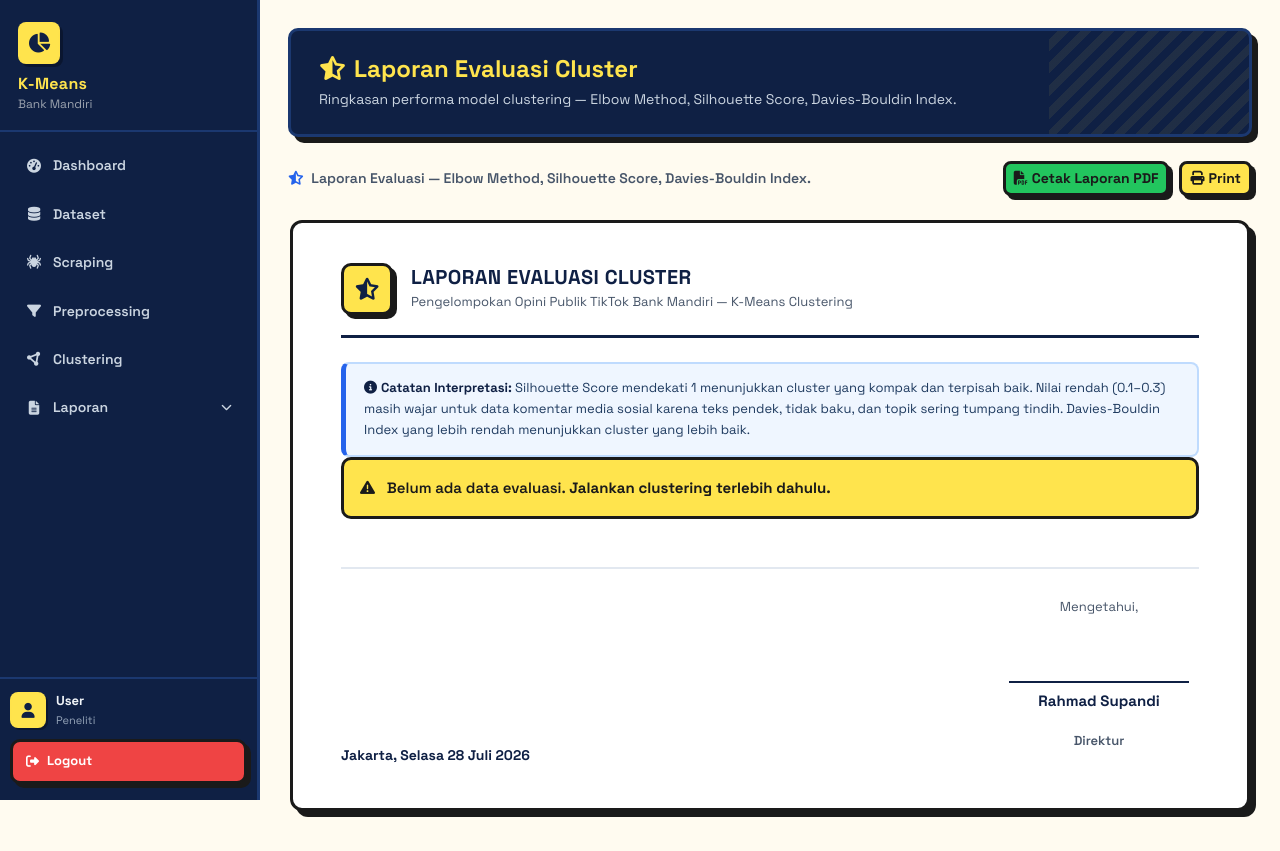
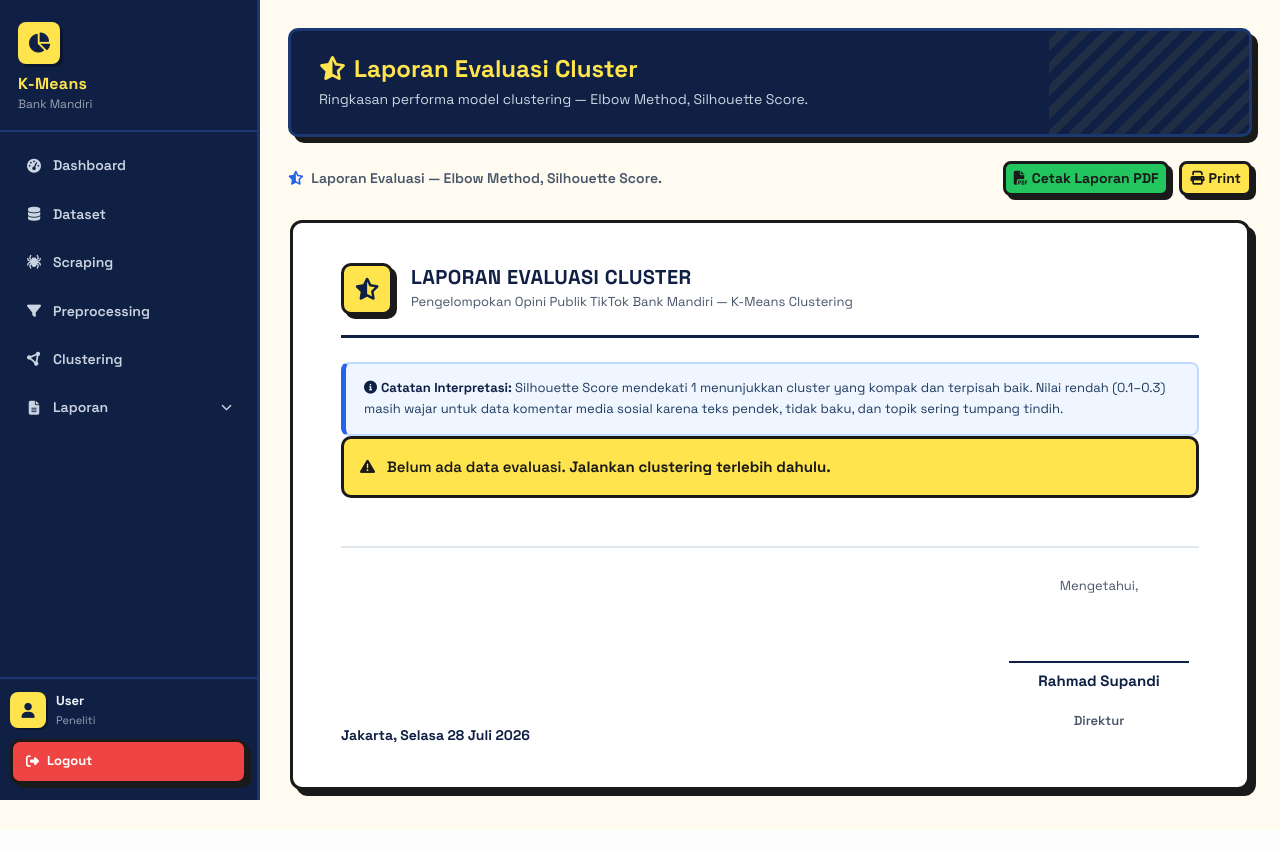
Before and after one commit to LilitCX/bankmandiri-kmeans, a Flask app: template templates/laporan_evaluasi.html in a window 1280 px wide. After the commit the page ends 830 px from the top, so only its background shows below. Run offline with Flask 3, Linux system fonts and the light colour scheme; the template is opened without the code that fills it, so the values that code supplies are empty.

Commit message:
fix: hapus seluruh referensi Davies-Bouldin dari pipeline, service, dan templates

```diff
--- a/services/dataset_service.py
+++ b/services/dataset_service.py
@@ -194,7 +194,6 @@ def apply_metadata(metadata: dict, result_dir: str) -> None:
             "jumlah_komponen_lsa": int(metadata.get("lsa_shape", [0, 0])[1]),
             "variansi_lsa": metadata.get("variansi_lsa"),
             "silhouette_score": metadata.get("silhouette"),
-            "davies_bouldin_score": metadata.get("davies_bouldin"),
         },
         "cluster_summary": summary,
         "cluster_quality": metadata.get("cluster_quality", []),
--- a/templates/dashboard.html
+++ b/templates/dashboard.html
@@ -47,7 +47,6 @@
     ('Komponen LSA', m.jumlah_komponen_lsa, 'accent-purple'),
     ('Variansi LSA', m.variansi_lsa, 'accent-green'),
     ('Silhouette Score', m.silhouette_score, 'accent-green'),
-    ('Davies-Bouldin', m.davies_bouldin_score, 'accent-red'),
     ('K Terbaik (Sil.)', state.best_k.silhouette.k if state.best_k else '-', 'accent-yellow'),
     ('K Terpilih', state.k, 'accent-purple'),
   ] %}
--- a/templates/laporan_evaluasi.html
+++ b/templates/laporan_evaluasi.html
@@ -3,13 +3,13 @@
 
 <div class="page-header">
   <h1><i class="fa-solid fa-star-half-stroke me-2"></i>Laporan Evaluasi Cluster</h1>
-  <p>Ringkasan performa model clustering — Elbow Method, Silhouette Score, Davies-Bouldin Index.</p>
+  <p>Ringkasan performa model clustering — Elbow Method, Silhouette Score.</p>
 </div>
 
 <div class="laporan-toolbar">
   <span class="laporan-toolbar-title">
     <i class="fa-solid fa-star-half-stroke me-1" style="color:var(--nb-blue);"></i>
-    Laporan Evaluasi — Elbow Method, Silhouette Score, Davies-Bouldin Index.
+    Laporan Evaluasi — Elbow Method, Silhouette Score.
   </span>
   <div class="laporan-toolbar-actions">
     <a href="{{ url_for('download_laporan_evaluasi') }}" class="btn btn-success btn-sm" target="_blank">
@@ -49,18 +49,10 @@
       <span class="meta-label">Silhouette Score</span>
       <span class="meta-value">{{ state.metrics.silhouette_score }}</span>
     </div>
-    <div class="laporan-meta-item">
-      <span class="meta-label">Davies-Bouldin Index</span>
-      <span class="meta-value">{{ state.metrics.davies_bouldin_score }}</span>
-    </div>
     {% if state.best_k %}
     <div class="laporan-meta-item">
       <span class="meta-label">K Terbaik (Silhouette)</span>
       <span class="meta-value">{{ state.best_k.silhouette.k }}</span>
-    </div>
-    <div class="laporan-meta-item">
-      <span class="meta-label">K Terbaik (DBI)</span>
-      <span class="meta-value">{{ state.best_k.davies_bouldin.k }}</span>
     </div>
     {% endif %}
   </div>
@@ -84,10 +76,6 @@
       <div class="laporan-metric-tile accent-green">
         <span class="tile-label">Silhouette Score</span>
         <span class="tile-value">{{ state.metrics.silhouette_score }}</span>
-      </div>
-      <div class="laporan-metric-tile accent-red">
-        <span class="tile-label">Davies-Bouldin</span>
-        <span class="tile-value">{{ state.metrics.davies_bouldin_score }}</span>
       </div>
       <div class="laporan-metric-tile accent-orange">
         <span class="tile-label">Fitur TF-IDF</span>
@@ -172,12 +160,6 @@
           <small style="font-size:13px;font-weight:600;color:#374151;">({{ state.best_k.silhouette.nilai }})</small>
         </span>
       </div>
-      <div class="laporan-metric-tile accent-red">
-        <span class="tile-label">K Terbaik DBI</span>
-        <span class="tile-value">{{ state.best_k.davies_bouldin.k }}
-          <small style="font-size:13px;font-weight:600;color:#374151;">({{ state.best_k.davies_bouldin.nilai }})</small>
-        </span>
-      </div>
     </div>
   </div>
   {% endif %}
@@ -252,7 +234,6 @@
     <strong><i class="fa-solid fa-circle-info me-1"></i>Catatan Interpretasi:</strong>
     Silhouette Score mendekati 1 menunjukkan cluster yang kompak dan terpisah baik. Nilai rendah (0.1–0.3)
     masih wajar untuk data komentar media sosial karena teks pendek, tidak baku, dan topik sering tumpang tindih.
-    Davies-Bouldin Index yang lebih rendah menunjukkan cluster yang lebih baik.
   </div>
 
   {# ── No data fallback ── #}
--- a/utils/pipeline.py
+++ b/utils/pipeline.py
@@ -678,28 +678,10 @@ def run_clustering(
 
     best_sil_idx = int(np.argmax(sil_list)) if sil_list else None
 
-    # Hitung Davies-Bouldin Index untuk setiap k
-    from sklearn.metrics import davies_bouldin_score
-    dbi_list = []
-    for k in k_values:
-        km_tmp = KMeans(n_clusters=k, random_state=42, n_init=10, max_iter=300)
-        lbl_tmp = km_tmp.fit_predict(X_lsa)
-        try:
-            dbi_list.append(float(davies_bouldin_score(X_lsa, lbl_tmp)))
-        except Exception:
-            dbi_list.append(float("inf"))
-
-    best_dbi_idx = int(np.argmin(dbi_list)) if dbi_list else None
-    final_dbi = float(davies_bouldin_score(X_lsa, df["cluster"]))
-
     rekomendasi_k = {
         "silhouette": {
             "k": int(k_values[best_sil_idx]) if best_sil_idx is not None else None,
             "nilai": round(float(sil_list[best_sil_idx]), 4) if best_sil_idx is not None else None,
-        },
-        "davies_bouldin": {
-            "k": int(k_values[best_dbi_idx]) if best_dbi_idx is not None else None,
-            "nilai": round(float(dbi_list[best_dbi_idx]), 4) if best_dbi_idx is not None else None,
         },
         "dipilih": int(jumlah_cluster),
     }
@@ -732,7 +714,6 @@ def run_clustering(
         "lsa_shape": [int(X_lsa.shape[0]), int(X_lsa.shape[1])],
         "variansi_lsa": round(var_lsa, 4),
         "silhouette": round(final_sil, 4),
-        "davies_bouldin": round(final_dbi, 4),
         "sastrawi_ok": bool(SASTRAWI_OK),
         "wordcloud_ok": bool(WORDCLOUD_OK),
         "summary": summary,
@@ -752,7 +733,6 @@ def run_clustering(
             "k_values": k_values,
             "inertia": [round(x, 4) for x in inertia_list],
             "silhouette": [round(x, 4) for x in sil_list],
-            "davies_bouldin": [round(x, 4) for x in dbi_list],
             "rekomendasi_k": rekomendasi_k,
         },
         "files": {
```
Also changed, not shown: templates/evaluasi.html (+4 -15 lines).
